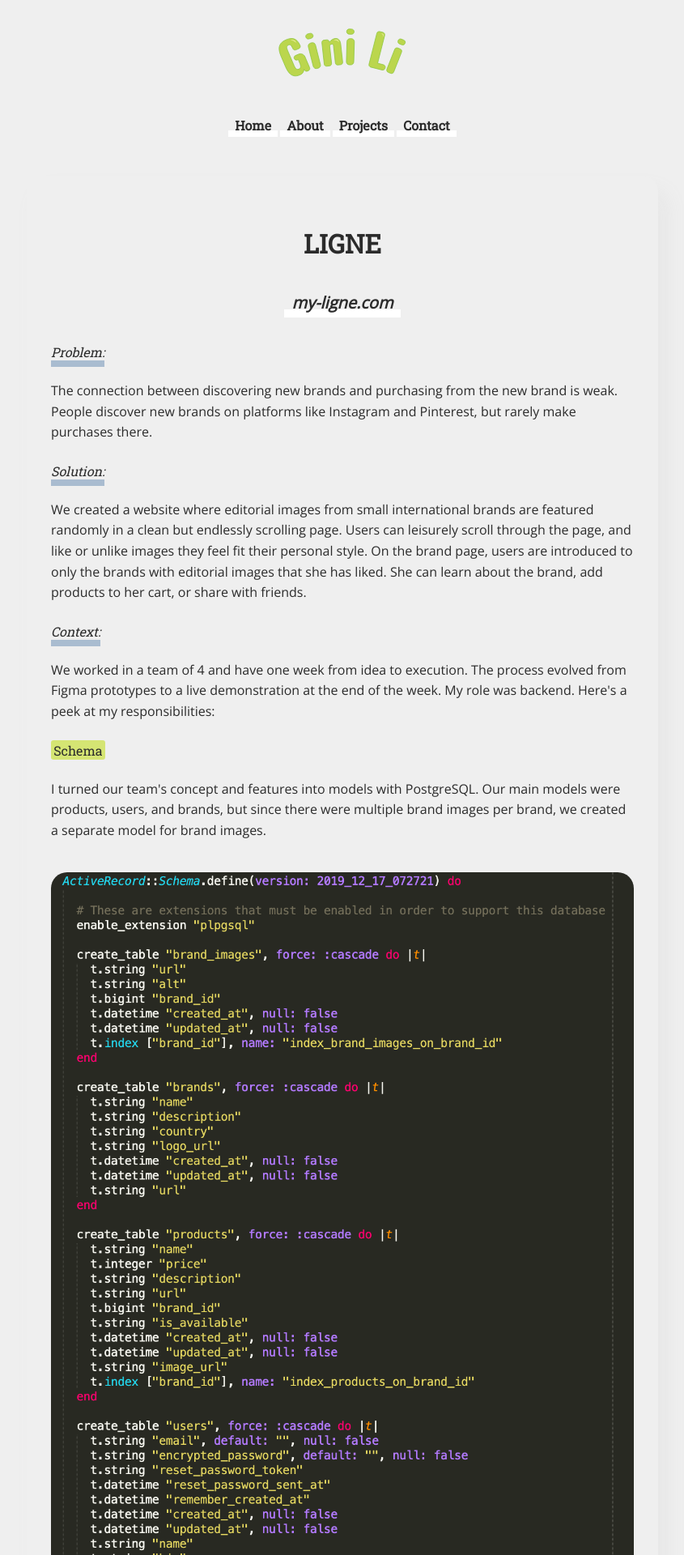
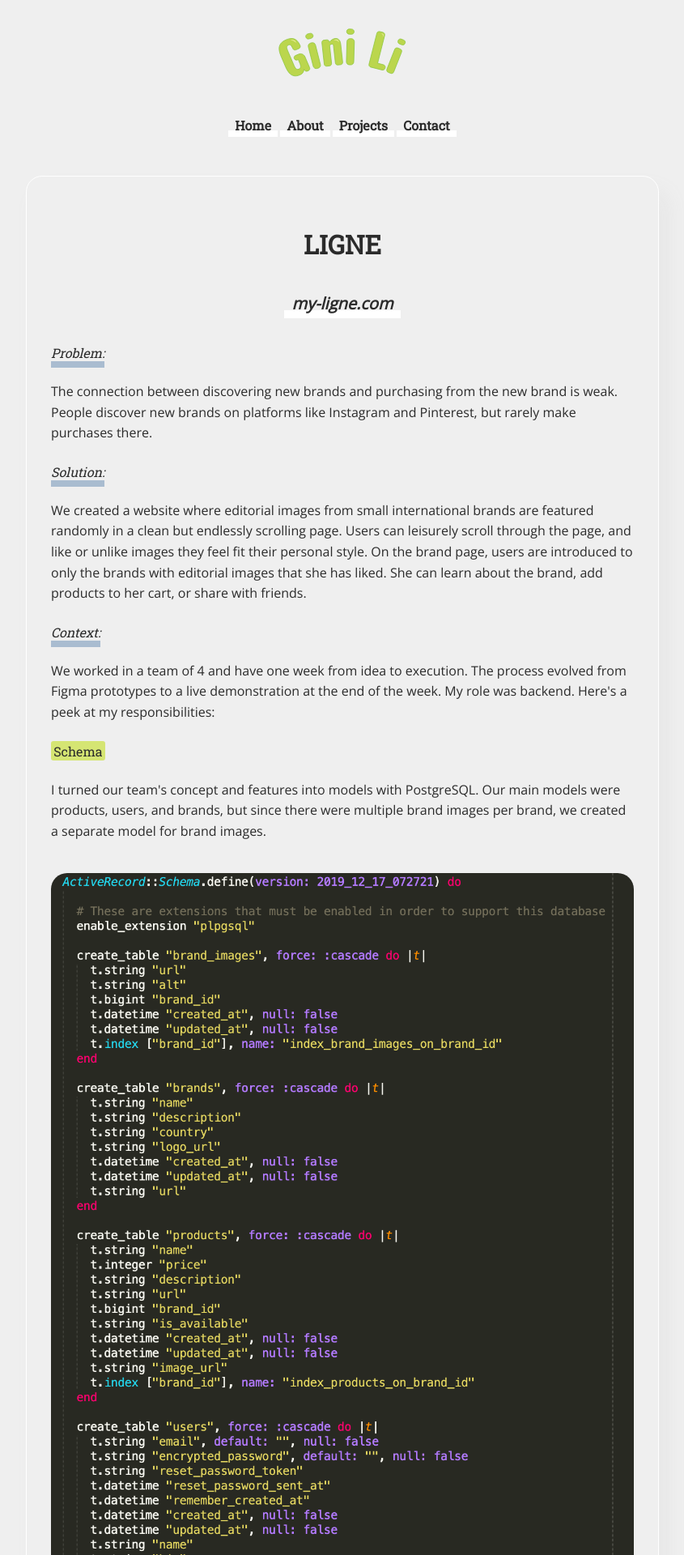
Before and after one commit to bingwanli/ginili, a Jekyll site: the page built from projects.md, in a window 1280 px wide. Shown: the top 1920 px of the page at 81% size, without its empty margins (217-1062 px from the left). Built offline with Jekyll 4.4.1, drawn with Linux system fonts in a browser that asks for light colours.

Commit message:
added border to main content box

```diff
--- a/_sass/main.scss
+++ b/_sass/main.scss
@@ -149,7 +149,7 @@ blockquote {
 
 small {
   font-size: .75em;
-  color: #C60F7B;
+  color: #2B2B2B;
 }
 
 
@@ -209,6 +209,7 @@ small {
   padding: 30px 30px;
   text-align: left;
   border-radius: 20px;
+  border: .05em solid white;
   box-shadow: 12px 18px 24px rgba(darken(#EFEFEF, 30%), .1);
 }
 
```
